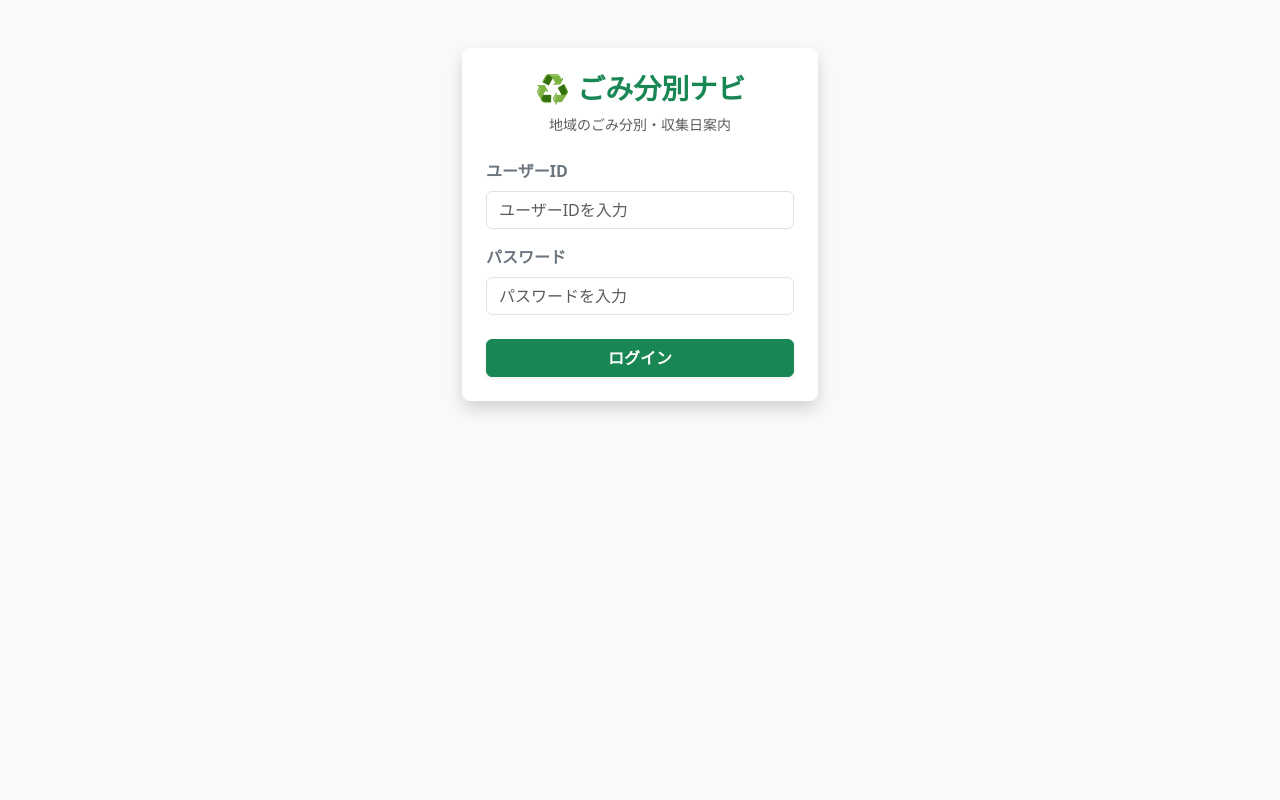
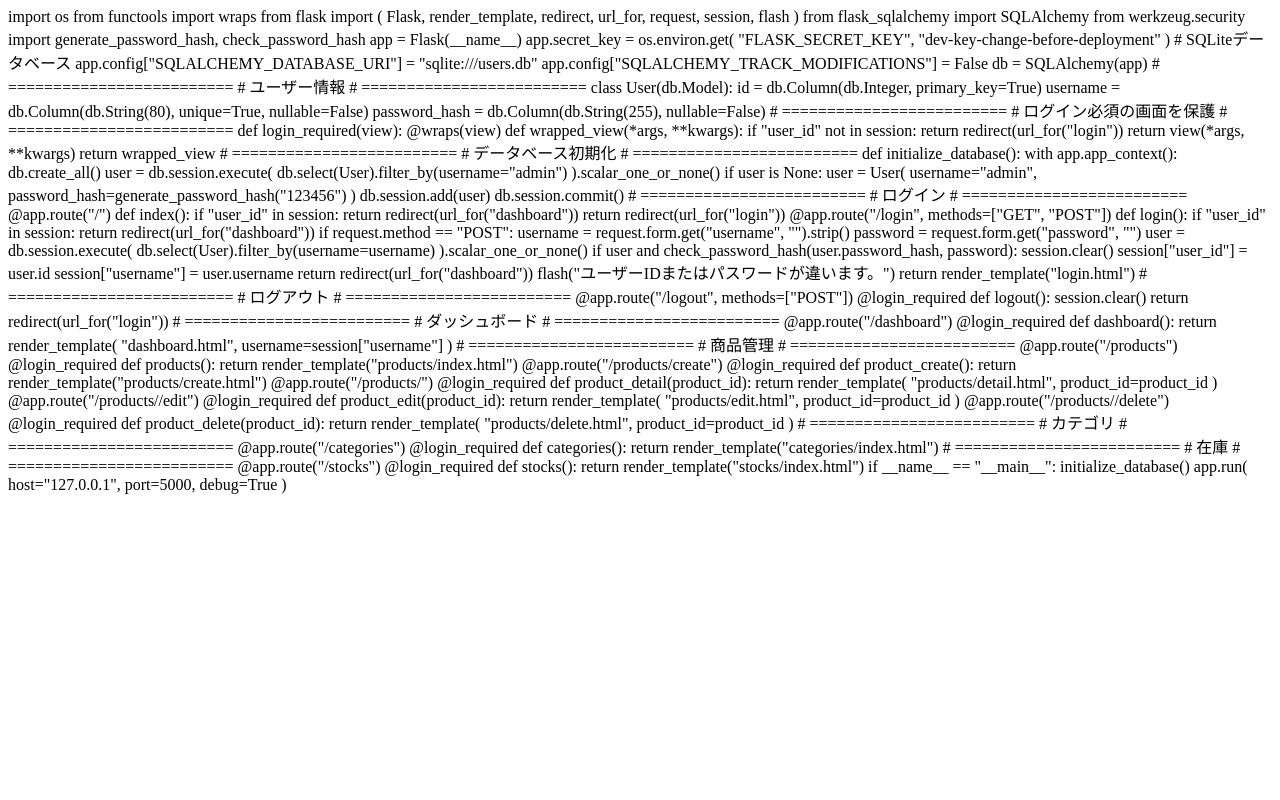
Before and after one commit to Than-sabal/product-management, a Flask app: page /login in a window 1280 px wide. Run offline with Flask 3, Linux system fonts and the light colour scheme.

Commit message:
Update login.html

```diff
--- a/product-management/templates/login.html
+++ b/product-management/templates/login.html
@@ -1,95 +1,193 @@
-<!DOCTYPE html>
-<html lang="ja">
-<head>
-    <meta charset="UTF-8">
-    <meta name="viewport" content="width=device-width, initial-scale=1">
-    <title>ログイン - ごみ分別ナビ</title>
+import os
+from functools import wraps
 
-    <link
-        href="https://cdn.jsdelivr.net/npm/bootstrap@5.3.3/dist/css/bootstrap.min.css"
-        rel="stylesheet"
-    >
-</head>
+from flask import (
+    Flask, render_template, redirect,
+    url_for, request, session, flash
+)
+from flask_sqlalchemy import SQLAlchemy
+from werkzeug.security import generate_password_hash, check_password_hash
 
-<body class="bg-light">
+app = Flask(__name__)
 
-<div class="container">
-    <div class="row justify-content-center mt-5">
-        <div class="col-md-5 col-lg-4">
+app.secret_key = os.environ.get(
+    "FLASK_SECRET_KEY",
+    "dev-key-change-before-deployment"
+)
 
-            <div class="card shadow border-0 rounded-3">
-                <div class="card-body p-4 text-center">
+# SQLiteデータベース
+app.config["SQLALCHEMY_DATABASE_URI"] = "sqlite:///users.db"
+app.config["SQLALCHEMY_TRACK_MODIFICATIONS"] = False
 
-                    <h3 class="mb-2 text-success fw-bold">
-                        ♻️ ごみ分別ナビ
-                    </h3>
+db = SQLAlchemy(app)
 
-                    <p class="text-muted mb-4 small">
-                        地域のごみ分別・収集日案内
-                    </p>
 
-                    <!-- エラーメッセージ -->
-                    {% with messages = get_flashed_messages() %}
-                        {% for message in messages %}
-                            <div class="alert alert-danger text-start">
-                                {{ message }}
-                            </div>
-                        {% endfor %}
-                    {% endwith %}
+# =========================
+# ユーザー情報
+# =========================
+class User(db.Model):
+    id = db.Column(db.Integer, primary_key=True)
+    username = db.Column(db.String(80), unique=True, nullable=False)
+    password_hash = db.Column(db.String(255), nullable=False)
 
-                    <!-- ログインフォーム -->
-                    <form action="{{ url_for('login') }}" method="POST">
 
-                        <div class="mb-3 text-start">
-                            <label for="username"
-                                   class="form-label fw-bold text-secondary">
-                                ユーザーID
-                            </label>
+# =========================
+# ログイン必須の画面を保護
+# =========================
+def login_required(view):
+    @wraps(view)
+    def wrapped_view(*args, **kwargs):
+        if "user_id" not in session:
+            return redirect(url_for("login"))
+        return view(*args, **kwargs)
+    return wrapped_view
 
-                            <input
-                                type="text"
-                                id="username"
-                                name="username"
-                                class="form-control rounded-2"
-                                placeholder="ユーザーIDを入力"
-                                autocomplete="username"
-                                required
-                            >
-                        </div>
 
-                        <div class="mb-4 text-start">
-                            <label for="password"
-                                   class="form-label fw-bold text-secondary">
-                                パスワード
-                            </label>
+# =========================
+# データベース初期化
+# =========================
+def initialize_database():
+    with app.app_context():
+        db.create_all()
 
-                            <input
-                                type="password"
-                                id="password"
-                                name="password"
-                                class="form-control rounded-2"
-                                placeholder="パスワードを入力"
-                                autocomplete="current-password"
-                                required
-                            >
-                        </div>
+        user = db.session.execute(
+            db.select(User).filter_by(username="admin")
+        ).scalar_one_or_none()
 
-                        <div class="d-grid">
-                            <button
-                                type="submit"
-                                class="btn btn-success fw-bold shadow-sm rounded-2"
-                            >
-                                ログイン
-                            </button>
-                        </div>
+        if user is None:
+            user = User(
+                username="admin",
+                password_hash=generate_password_hash("123456")
+            )
+            db.session.add(user)
+            db.session.commit()
 
-                    </form>
 
-                </div>
-            </div>
+# =========================
+# ログイン
+# =========================
+@app.route("/")
+def index():
+    if "user_id" in session:
+        return redirect(url_for("dashboard"))
+    return redirect(url_for("login"))
 
-        </div>
-    </div>
+
+@app.route("/login", methods=["GET", "POST"])
+def login():
+    if "user_id" in session:
+        return redirect(url_for("dashboard"))
+
+    if request.method == "POST":
+        username = request.form.get("username", "").strip()
+        password = request.form.get("password", "")
+
+        user = db.session.execute(
+            db.select(User).filter_by(username=username)
+        ).scalar_one_or_none()
+
+        if user and check_password_hash(user.password_hash, password):
+            session.clear()
+            session["user_id"] = user.id
+            session["username"] = user.username
+            return redirect(url_for("dashboard"))
+
+        flash("ユーザーIDまたはパスワードが違います。")
+
+    return render_template("login.html")
+
+
+# =========================
+# ログアウト
+# =========================
+@app.route("/logout", methods=["POST"])
+@login_required
+def logout():
+    session.clear()
+    return redirect(url_for("login"))
+
+
+# =========================
+# ダッシュボード
+# =========================
+@app.route("/dashboard")
+@login_required
+def dashboard():
+    return render_template(
+        "dashboard.html",
+        username=session["username"]
+    )
+
+
+# =========================
+# 商品管理
+# =========================
+@app.route("/products")
+@login_required
+def products():
+    return render_template("products/index.html")
+
+
+@app.route("/products/create")
+@login_required
+def product_create():
+    return render_template("products/create.html")
+
+
+@app.route("/products/<int:product_id>")
+@login_required
+def product_detail(product_id):
+    return render_template(
+        "products/detail.html",
+        product_id=product_id
+    )
+
+
+@app.route("/products/<int:product_id>/edit")
+@login_required
+def product_edit(product_id):
+    return render_template(
+        "products/edit.html",
+        product_id=product_id
+    )
+
+
+@app.route("/products/<int:product_id>/delete")
+@login_required
+def product_delete(product_id):
+    return render_template(
+        "products/delete.html",
+        product_id=product_id
+    )
+
+
+# =========================
+# カテゴリ
+# =========================
+@app.route("/categories")
+@login_required
+def categories():
+    return render_template("categories/index.html")
+
+
+# =========================
+# 在庫
+# =========================
+@app.route("/stocks")
+@login_required
+def stocks():
+    return render_template("stocks/index.html")
+
+
+if __name__ == "__main__":
+    initialize_database()
+
+    app.run(
+        host="127.0.0.1",
+        port=5000,
+        debug=True
+    )
+
 </div>
 
 </body>
```
